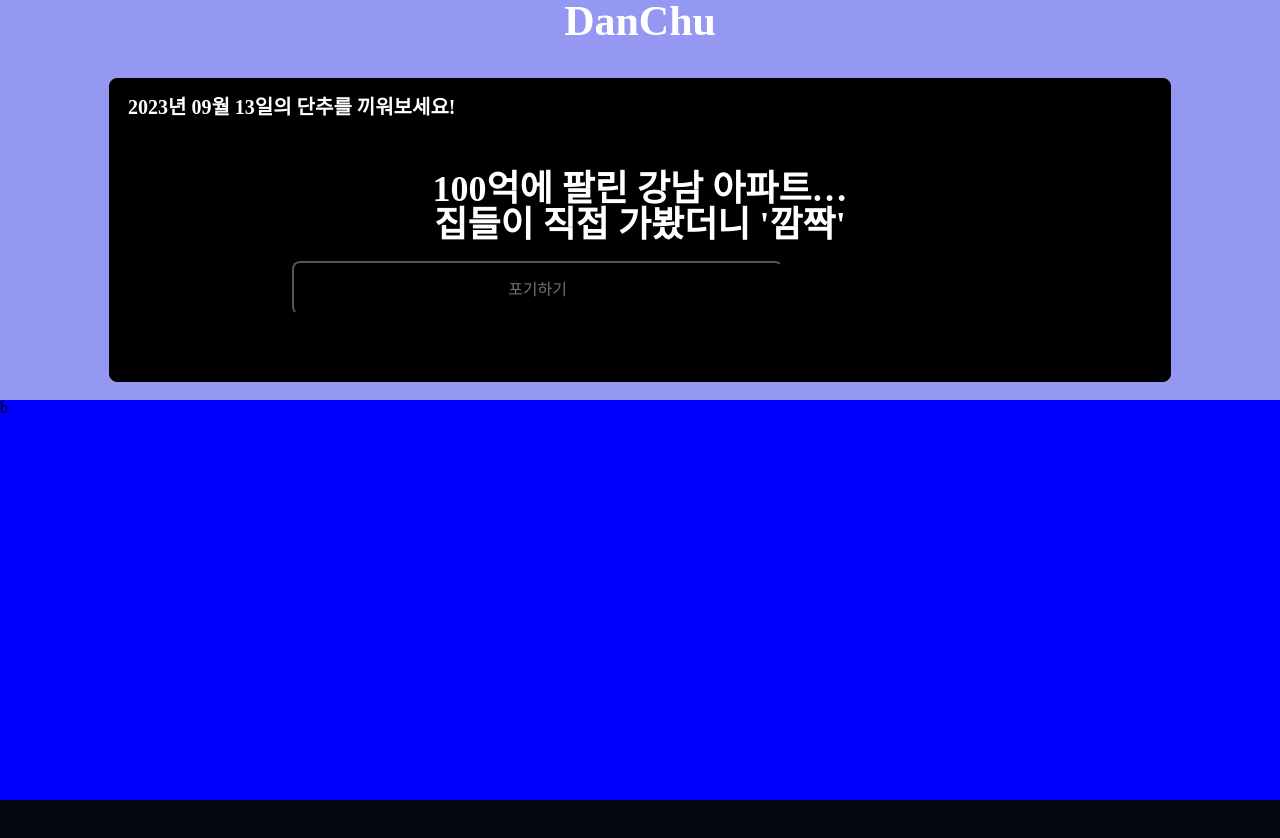
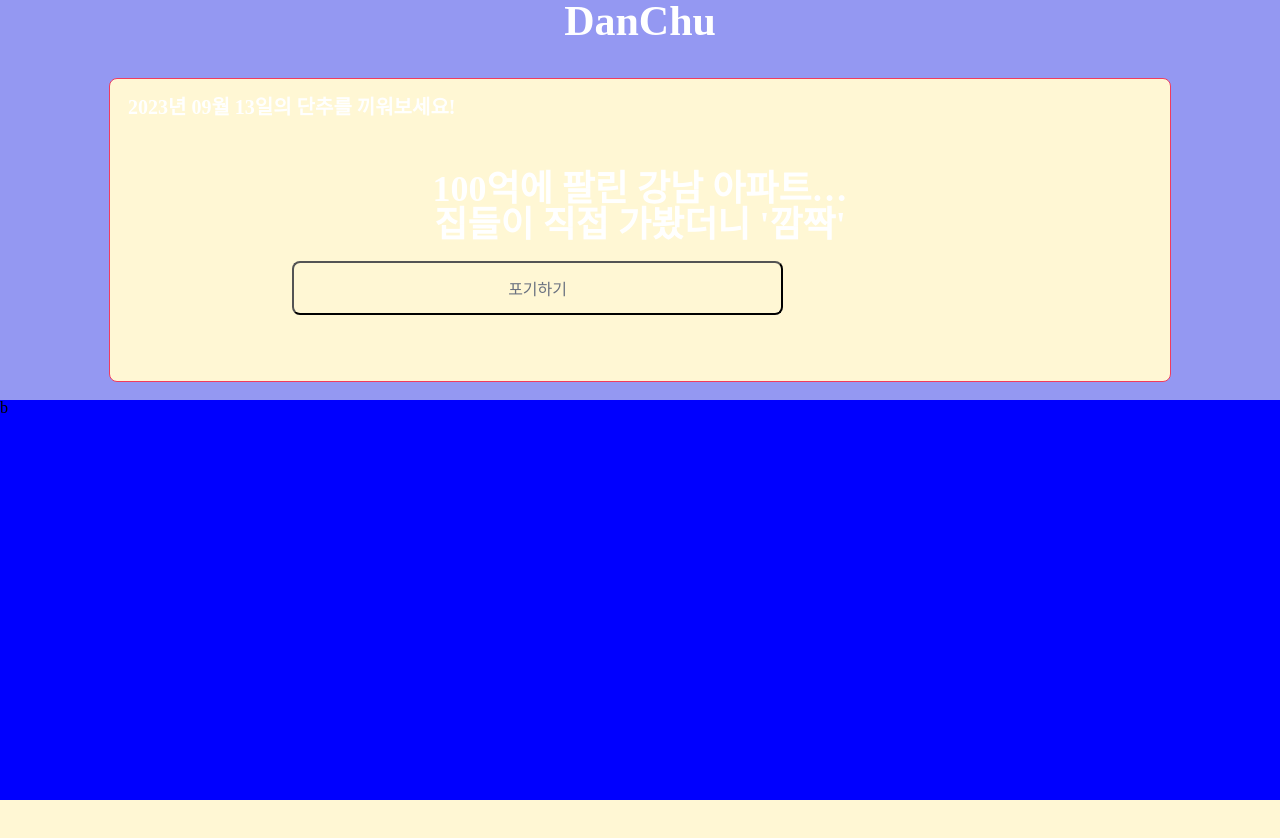
Before and after one commit to team-hca/danchu, a React (Create React App) app in the folder frontend/frontapp/: page /quiz in a window 1280 px wide. Shown: the top 838 px of the page. Built offline with nearby package versions, Linux system fonts and the light colour scheme.

Commit message:
:lipstick: style: global.js 수정

```diff
--- a/frontend/frontapp/src/styles/global.js
+++ b/frontend/frontapp/src/styles/global.js
@@ -14,15 +14,9 @@ const GlobalVariableStyle = createGlobalStyle`
   --mobile-label: 11px;
 
   // color
-  --primary: black;
-  --secondary: #5F4A8C;
-  --background: black;
-  --starColor1:#f5fcfd;
-  --starColor2:#fff5f5;
-  --starColor3: #fffddd;
-  --starColor4: #e8ffeb;
-  --red: red;
-  --blue: blue;
+  --primary: #EF3C5F;
+  --secondary: #253846;
+  --background: #FFF7D4;
   --gray-50: #f9fafb;
   --gray-100: #f3f4f6;
   --gray-200: #e5e7eb;
@@ -42,7 +36,7 @@ const GlobalVariableStyle = createGlobalStyle`
 }
 
 body {
-  background: #030712;
+  background: #FFF7D4;
 }
 `;
 
```
